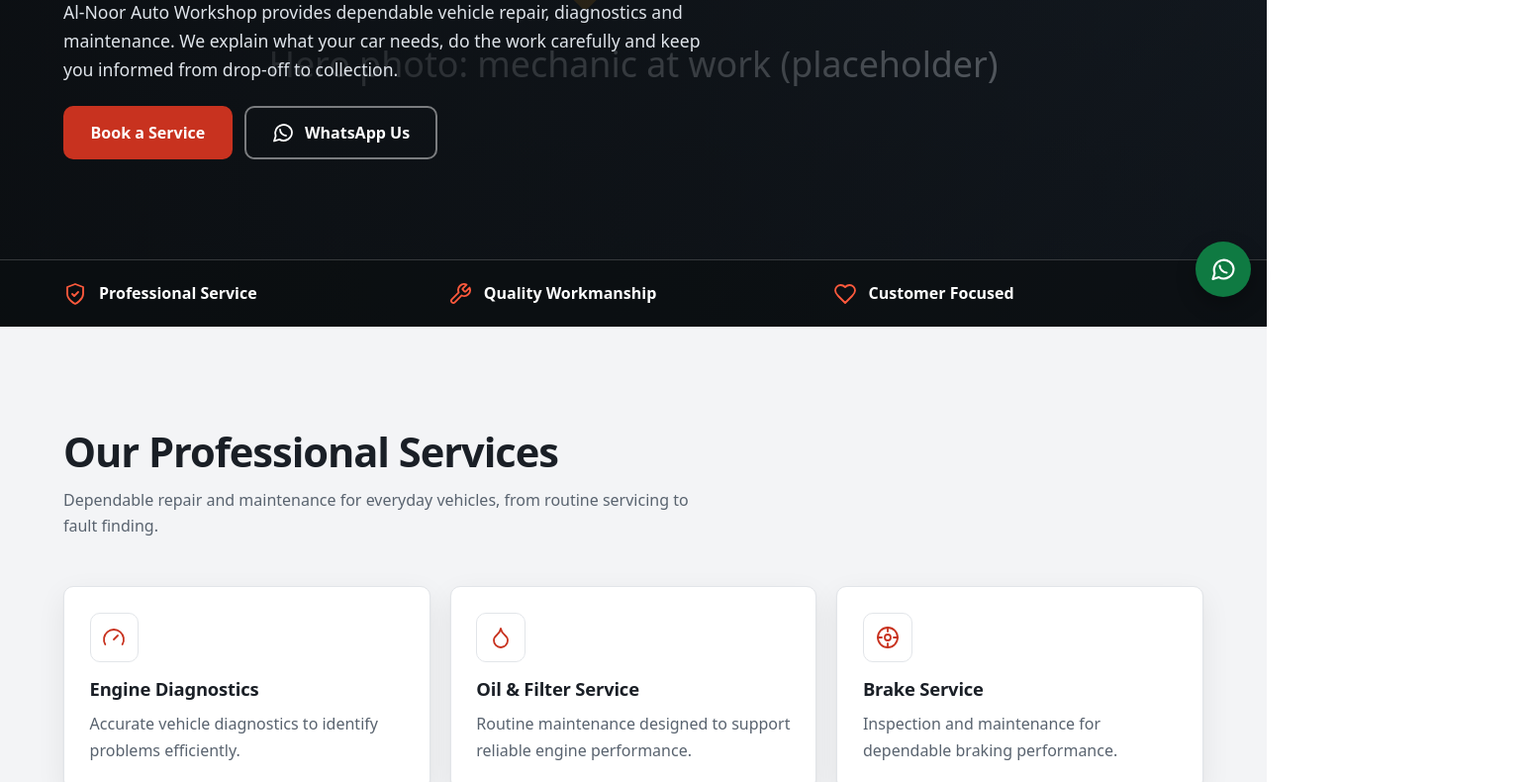
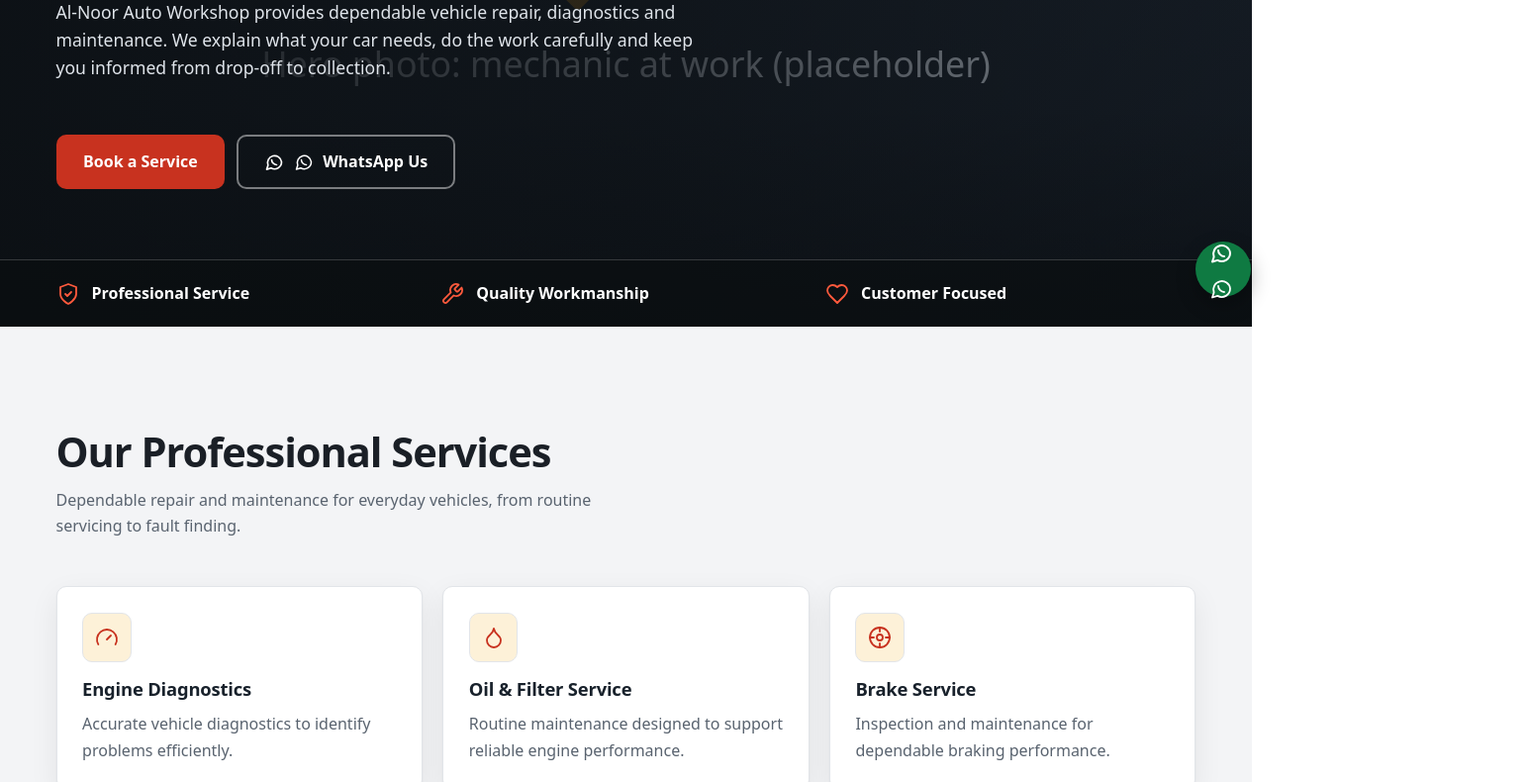
Before and after one commit to anasmirza123/business-landing-page, a website: page index.html in a window 1280 px wide. Shown: the part 484-1274 px from the top of the page at 99% size, 1546 px wide, since content can reach past the window. Drawn offline with Linux system fonts and the light colour scheme.

Commit message:
Update index.html

```diff
--- a/index.html
+++ b/index.html
@@ -4,6 +4,7 @@
   <meta charset="utf-8">
   <meta name="viewport" content="width=device-width, initial-scale=1">
   <title>Al-Noor Auto Workshop | Professional Auto Repair &amp; Service</title>
+  <link rel="stylesheet" href="style (1).css">
   <meta name="description" content="Al-Noor Auto Workshop provides dependable vehicle repair, diagnostics and routine maintenance with clear communication and careful workmanship.">
   <meta name="theme-color" content="#0e1114">
   <link rel="canonical" href="https://anasmirza123.github.io/business-landing-page/">
```
